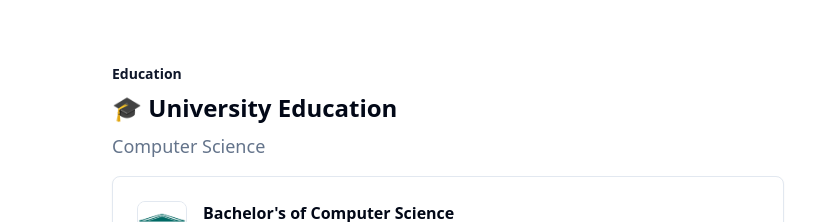
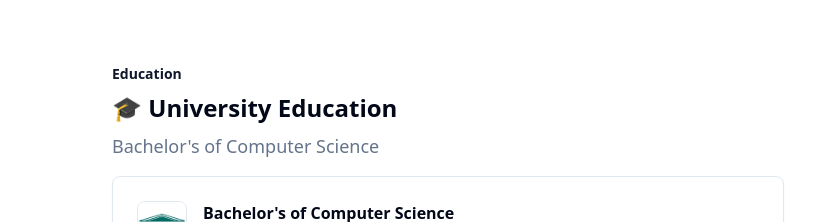
Before and after one commit to kodydeda4/nextjs-kodydeda, a Next.js app: page / in a window 1280 px wide. Shown: the part 2479-2701 px from the top of the page, without its empty margins (192-1007 px from the left). Built offline with nearby package versions, Linux system fonts and the light colour scheme.

Commit message:
Update EducationSection.tsx

```diff
--- a/app/_components/EducationSection.tsx
+++ b/app/_components/EducationSection.tsx
@@ -14,7 +14,7 @@ export default function EducationSection() {
       <SectionHeader
         caption="Education"
         title="🎓 University Education"
-        description="Computer Science"
+        description="Bachelor's of Computer Science"
       />
       <div className="flex flex-col gap-4 w-full">
         {RESUME.education.map((value, index) => (
```
